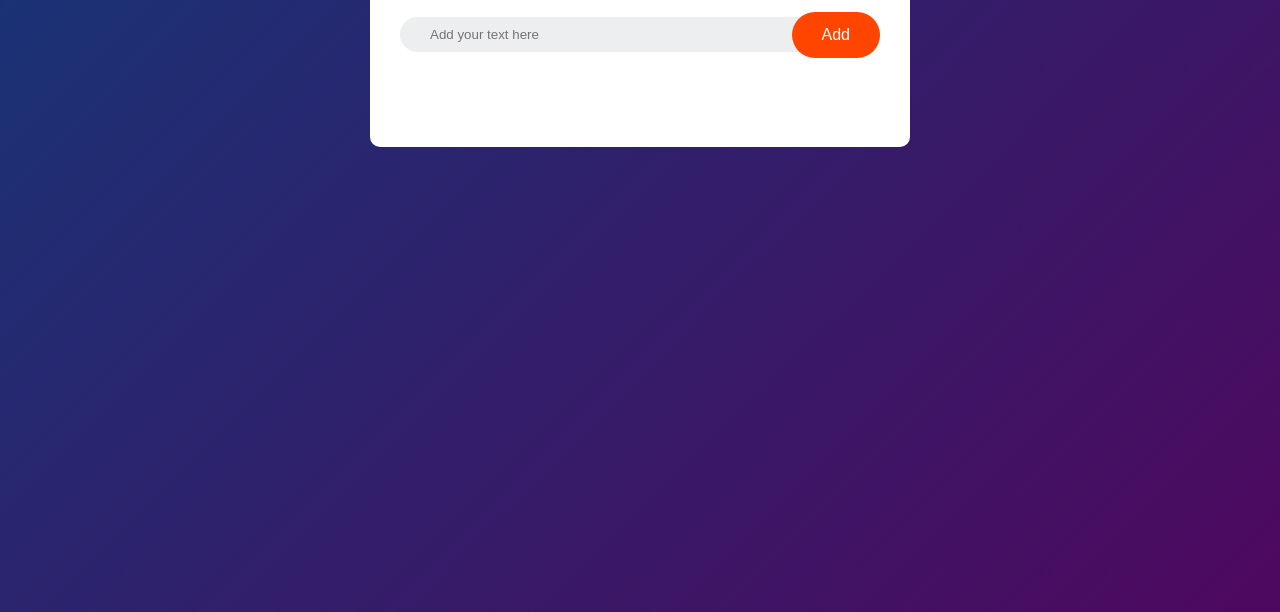
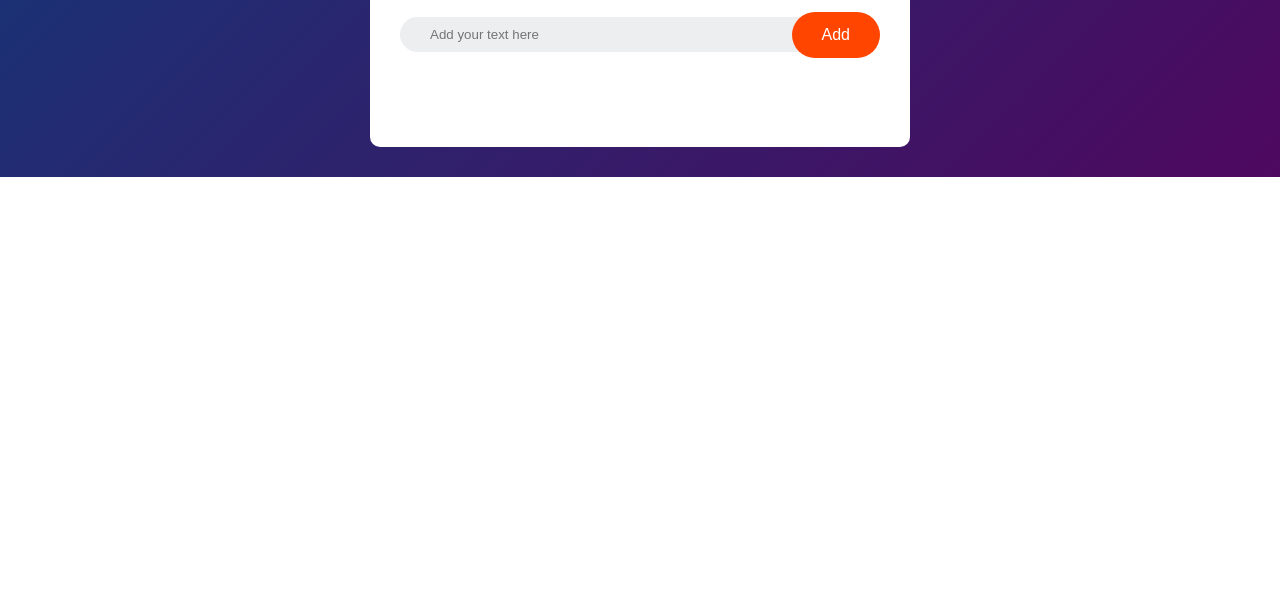
Before and after one commit to asifhasan789/todo-list-app, a plain HTML site: page index.html in a window 1280 px wide. Shown: the part 188-800 px from the top of the page. Drawn offline with Linux system fonts and the light colour scheme.

Commit message:
Update style.css dvh - %

```diff
--- a/style.css
+++ b/style.css
@@ -7,7 +7,7 @@
 
 .container {
   width: 100%;
-  height: 100dvh;
+  height: 100%;
   background: linear-gradient(135deg, #153677, #4e085f);
   padding: 10px;
 }
```
